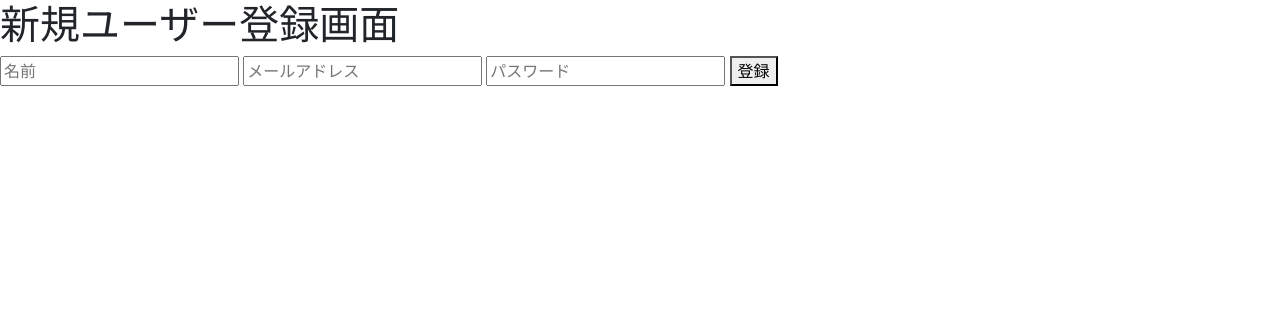
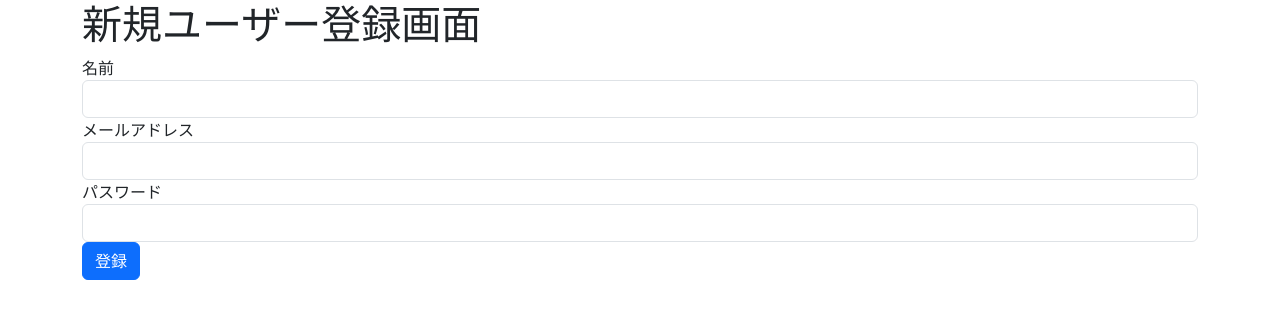
Before and after one commit to yusuke0701/attendance-record-flask, a Flask app: page /register in a window 1280 px wide. Shown: the top 319 px of the page. Run offline with Flask 3, Linux system fonts and the light colour scheme.

Commit message:
bootstrap

```diff
--- a/templates/end.html
+++ b/templates/end.html
@@ -10,10 +10,12 @@
 </head>
 
 <body>
-    <div>
+    <div class="container">
         <h1>退勤画面</h1>
         <form method="POST" action="/end">
-            <button type="submit">退勤</button>
+            <div class="form-group">
+                <button type="submit" class="btn btn-primary">退勤</button>
+            </div>
         </form>
     </div>
 
--- a/templates/register.html
+++ b/templates/register.html
@@ -10,13 +10,24 @@
 </head>
 
 <body>
-    <div>
+    <div class="container">
         <h1>新規ユーザー登録画面</h1>
         <form method="POST" action="/register">
-            <input name="name" type="text" placeholder="名前" />
-            <input name="email" type="text" placeholder="メールアドレス" />
-            <input name="password" type="password" placeholder="パスワード" />
-            <button type="submit">登録</button>
+            <div class="form-group">
+                <label class="control-label">名前</label>
+                <input name="name" type="text" class="form-control" />
+            </div>
+            <div class="form-group">
+                <label class="control-label">メールアドレス</label>
+                <input name="email" type="email" class="form-control" />
+            </div>
+            <div class="form-group">
+                <label class="control-label">パスワード</label>
+                <input name="password" type="password" class="form-control" />
+            </div>
+            <div class="form-group">
+                <button type="submit" class="btn btn-primary">登録</button>
+            </div>
         </form>
     </div>
 
--- a/templates/start.html
+++ b/templates/start.html
@@ -10,10 +10,12 @@
 </head>
 
 <body>
-    <div>
+    <div class="container">
         <h1>出勤画面</h1>
         <form method="POST" action="/start">
-            <button type="submit">出勤</button>
+            <div class="form-group">
+                <button type="submit" class="btn btn-primary">出勤</button>
+            </div>
         </form>
     </div>
 
```
Also changed, not shown: templates/login.html (+12 -4 lines).
